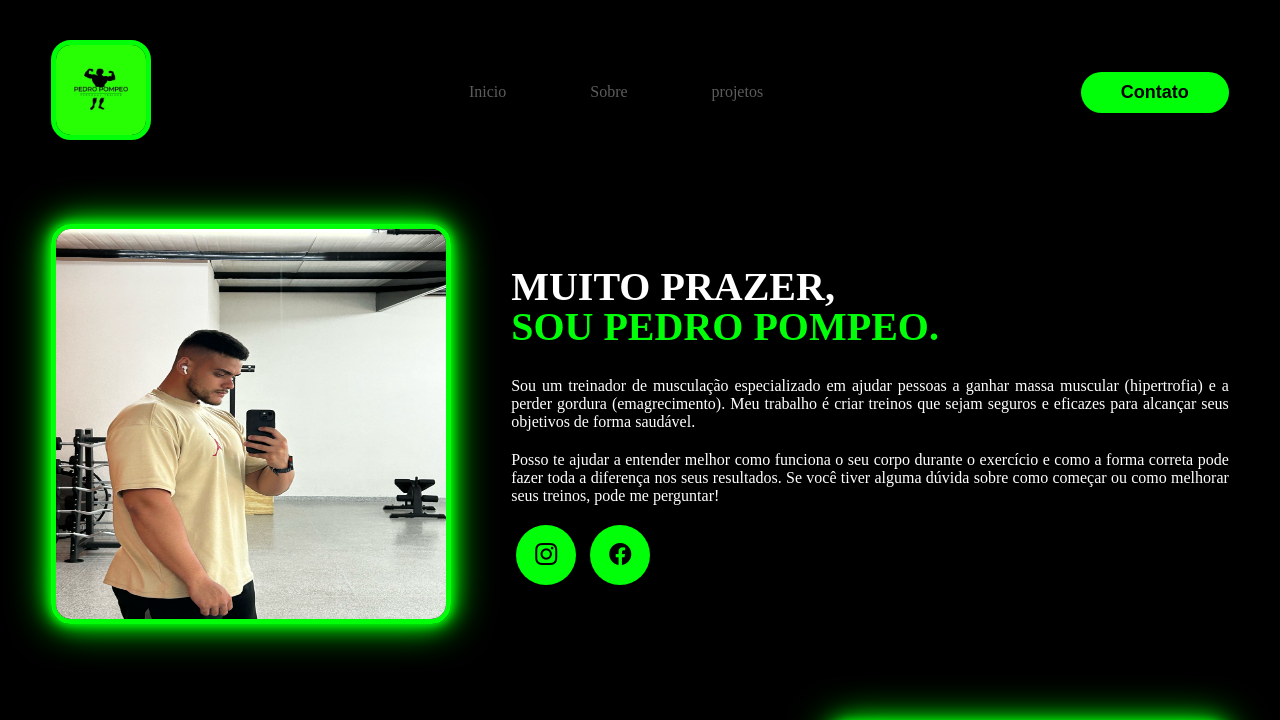
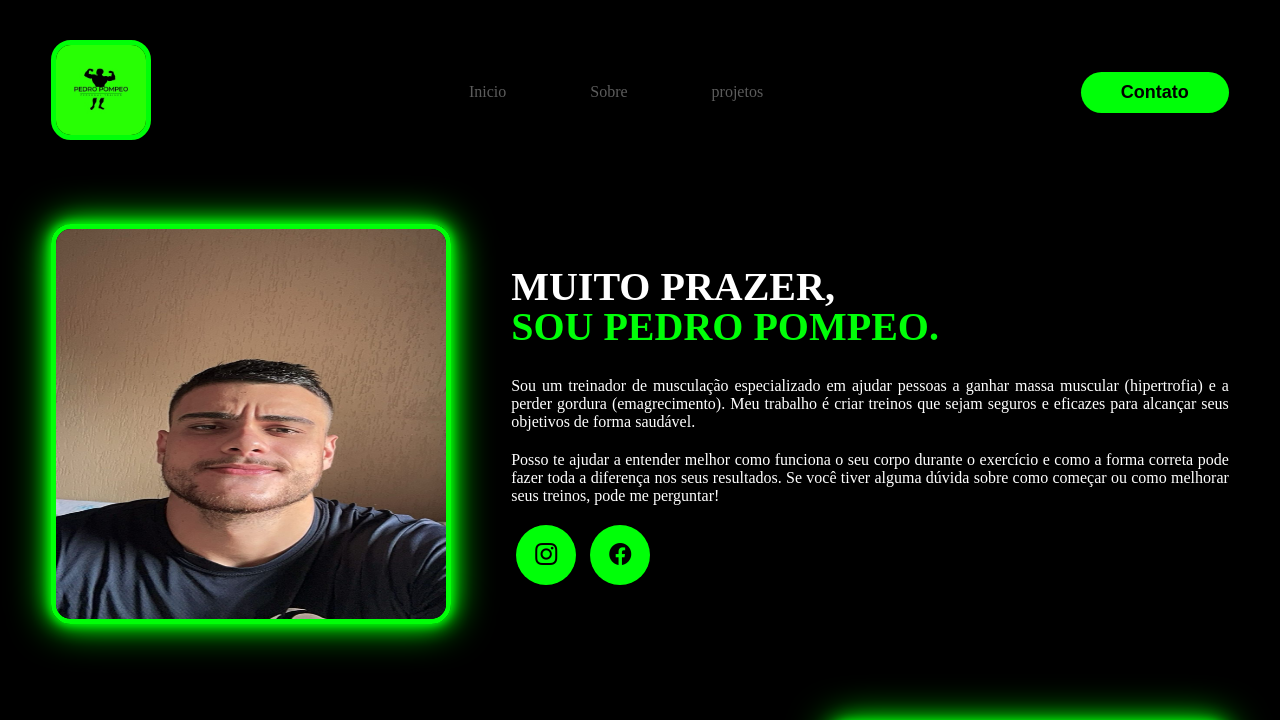
Before and after one commit to bryanfelipe03/consultoria_3, a plain HTML site: page index.html in a window 1280 px wide. Shown: the top 720 px of the page. Drawn offline with nearby package versions, Linux system fonts and the light colour scheme.

Commit message:
Update index.html

```diff
--- a/index.html
+++ b/index.html
@@ -67,7 +67,7 @@
       <div class="interface">
         <div class="flex">
             <div class="img-sobre">
-                <img src="imagens/boa.jpg" alt="">
+                <img src="imagens/Imagem do WhatsApp de 2025-04-24 à(s) 14.27.32_c5d097cf.jpg" alt="">
             </div>
             <div class="txt-sobre">
                 <h2>MUITO PRAZER,<span>SOU PEDRO POMPEO.</span></h2>
```
